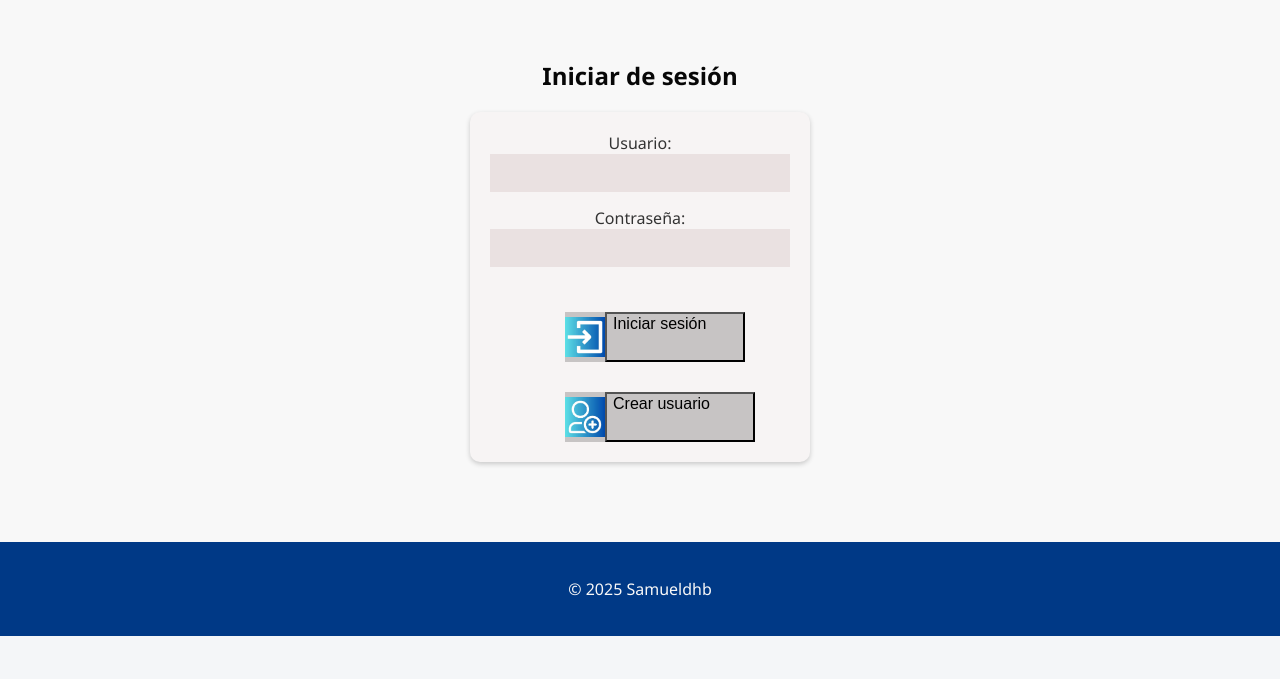
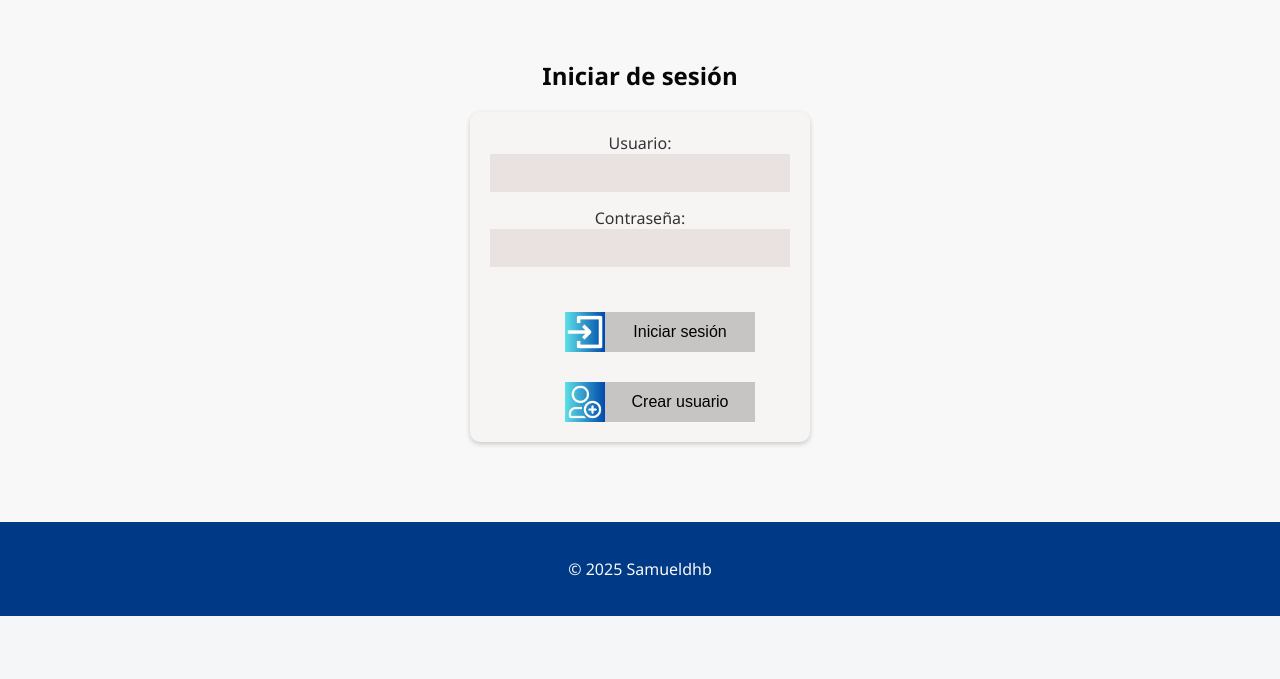
Before and after one commit to ronaldhab/CondoAdmin, a PHP site: page / in a window 1280 px wide. Shown: the part 121-800 px from the top of the page. Run offline with PHP 8.4, Linux system fonts and the light colour scheme.

Commit message:
estilizando el formulario de login

```diff
--- a/crear_usuario.html
+++ b/crear_usuario.html
@@ -59,9 +59,9 @@
                 </div>
                 <div class="elemento-izquierda elemento-izquierda-texto">
                   <img src="img/volver.jpg" width="40" height="40" />
-                  <a href="index.php"
-                    ><button class="login" type="button">Volver</button></a
-                  >
+                  <a href="index.php">
+                    <button class="login" type="button">Volver</button>
+                  </a>
                 </div>
               </div>
             </form>
--- a/index.php
+++ b/index.php
@@ -41,11 +41,11 @@
                         <div class="button-container">
                             <div class="elemento-izquierda elemento-izquierda-texto">
                                 <img src="img/inisesion.jpg" width="40" height="40">
-                                <button type="submit" name="" value="iniciar_sesion">Iniciar sesión</button>
+                                <button type="submit" class="login" name="" value="iniciar_sesion">Iniciar sesión</button>
                             </div>
                             <div class="elemento-izquierda elemento-izquierda-texto">
                                 <img src="img/crearusu.jpg" width="40" height="40">
-                                <a href="crear_usuario.html"><button type="button">Crear usuario</button></a>
+                                <a href="crear_usuario.html"><button class="login" type="button">Crear usuario</button></a>
                             </div>
                         </div>
                     </form>
--- a/style.css
+++ b/style.css
@@ -391,6 +391,9 @@ a {
 }
 
 .elemento-izquierda-texto button.login {
+  cursor: pointer;
+  border: none;
+  height: 40px;
   min-width: 150px;
   display: flex;
   align-items: center;
@@ -494,6 +497,12 @@ select {
 }
 
 .button-container {
+  width: 80%;
+  margin-left: auto;
+  margin-right: auto;
+
+  text-align: center;
+
   display: flex;
   flex-direction: column;
   align-items: center;
```
